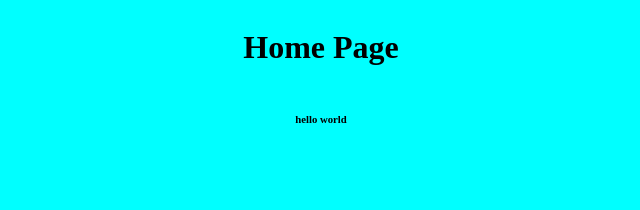
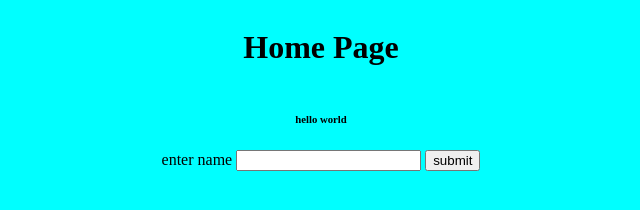
Before and after one commit to Lyonsmasawa/Node-Express-playground, a website: page public/index.html in a window 1280 px wide. Shown: the whole page, without its empty margins (319-959 px from the left). Drawn offline with Linux system fonts and the light colour scheme.

Commit message:
POST method

```diff
--- a/public/index.html
+++ b/public/index.html
@@ -10,5 +10,10 @@
 <body>
     <h1>Home Page</h1>
     <h6>hello world</h6>
+    <form action="/login" method="post">
+        <label for="name">enter name</label>
+        <input type="text" name="name" id="name" autocomplete="false">
+        <button type="submit">submit</button>
+    </form>
 </body>
 </html>
```
